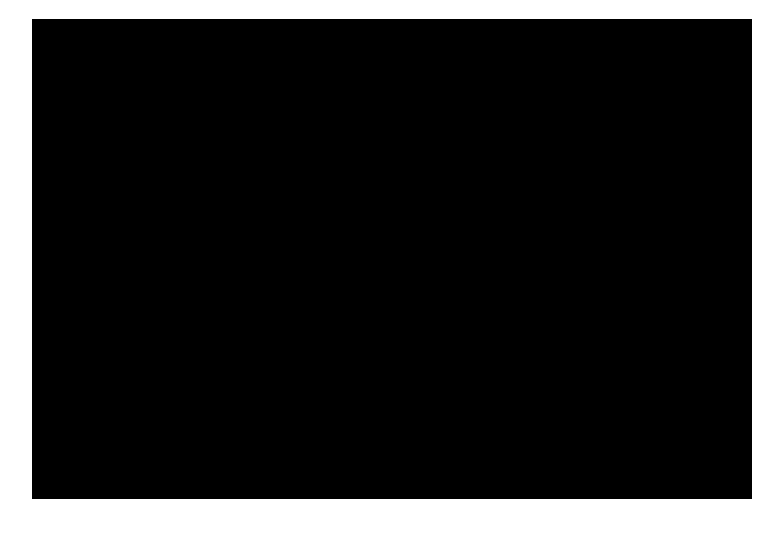
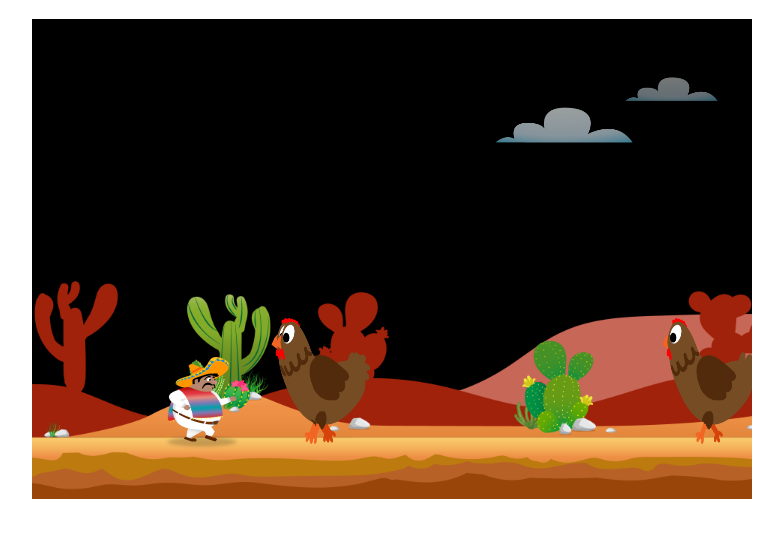
Before and after one commit to MaximilianTbR/El-pollo-loco, a plain HTML site: page el pollo loco/index.html in a window 1280 px wide. Shown: the part 69-606 px from the top of the page, without its empty margins (248-1031 px from the left). Drawn offline with Linux system fonts and the light colour scheme; animation ran at ten frames a second.

Commit message:
added bg objcts

```diff
--- /dev/null
+++ b/el pollo loco/classes/background-object.class.js
@@ -0,0 +1,10 @@
+class BackgroundObject extends MovableObject {
+
+    width = 720;
+    height = 400;
+    constructor(imagePath, x) {
+        super().loadImage(imagePath);
+        this.x = x;
+        this.y = 480 - this.height;
+    }
+}
--- a/el pollo loco/classes/character.class.js
+++ b/el pollo loco/classes/character.class.js
@@ -1,7 +1,7 @@
 class Character extends MovableObject {
 
     constructor() {
-        super().loadImage('el pollo loco/img/2_character_pepe/2_walk/W-21.png')
+        super().loadImage('./img/2_character_pepe/2_walk/W-21.png')
     }
 
     jump() {}
--- a/el pollo loco/classes/chicken.class.js
+++ b/el pollo loco/classes/chicken.class.js
@@ -1,7 +1,12 @@
 class Chicken extends MovableObject {
 
+    y = 290;
+
     constructor() {
-        super().loadImage('el pollo loco/img/3_enemies_chicken/chicken_normal/1_walk/1_w.png')
+        super().loadImage('./img/3_enemies_chicken/chicken_normal/1_walk/1_w.png')
+
+        this.x = 200 + Math.random() * 500; // number between 200 and 500
     }
 
+
 }
--- /dev/null
+++ b/el pollo loco/classes/cloud.class.js
@@ -0,0 +1,11 @@
+class Cloud extends MovableObject {
+    y = 20;
+    height = 250;
+    width = 500;
+
+    constructor() {
+        super().loadImage('img/5_background/layers/4_clouds/1.png')
+
+        this.x = Math.random() * 500; // Number between 200 and 700
+    }
+}
--- a/el pollo loco/classes/movable-object.class.js
+++ b/el pollo loco/classes/movable-object.class.js
@@ -1,7 +1,10 @@
 class MovableObject {
     x = 120;
-    y = 400;
+    y = 280
+    20;
     img;
+    height = 150;
+    width = 100;
     height = 150;
     width = 100;
 
--- a/el pollo loco/classes/world.class.js
+++ b/el pollo loco/classes/world.class.js
@@ -5,16 +5,46 @@
         new Chicken(),
         new Chicken(),
         new Chicken(),
-    ];
+    ]
+    clouds = [
+        new Cloud()
+    ]
+    backgroundObjects = [
+        new BackgroundObject('img/5_background/layers/3_third_layer/1.png', 0, 80),
+        new BackgroundObject('img/5_background/layers/2_second_layer/1.png', 0, 80),
+        new BackgroundObject('img/5_background/layers/1_first_layer/1.png', 0, 80)
+    ]
+    canvas;
     ctx;
 
     constructor(canvas) {
         this.ctx = canvas.getContext('2d');
+        this.canvas = canvas;
         this.draw();
-
     }
 
     draw() {
-        this.ctx.drawImage(this.character.img, this.character.x, this.character.y, 100, 100);
+        this.ctx.clearRect(0, 0, this.canvas.width, this.canvas.height);
+
+        this.addObjectsToMap(this.backgroundObjects);
+        this.addToMap(this.character);
+        this.addObjectsToMap(this.clouds);
+        this.addObjectsToMap(this.enemies);
+
+        // draw() will be executed over and over again
+        let self = this;
+        requestAnimationFrame(function() {
+            self.draw();
+        });
+    }
+
+    addObjectsToMap(objects) {
+        objects.forEach(o => {
+            this.addToMap(o)
+        });
+    }
+
+    addToMap(mo) {
+        this.ctx.drawImage(mo.img, mo.x, mo.y, mo.width, mo.height);
     }
 }
--- a/el pollo loco/index.html
+++ b/el pollo loco/index.html
@@ -9,7 +9,10 @@
     <script src="classes/movable-object.class.js"></script>
     <script src="classes/character.class.js"></script>
     <script src="classes/chicken.class.js"></script>
+    <script src="classes/cloud.class.js"></script>
     <script src="classes/world.class.js"></script>
+    <script src="classes/world.class.js"></script>
+    <script src="classes/background-object.class.js"></script>
     <script src="js/game.js"></script>
 </head>
 
--- a/el pollo loco/js/game.js
+++ b/el pollo loco/js/game.js
@@ -1,7 +1,5 @@
 let canvas;
 let world;
-let character = new Character();
-let object = new MovableObject();
 
 function init() {
     canvas = document.getElementById('canvas');
```
